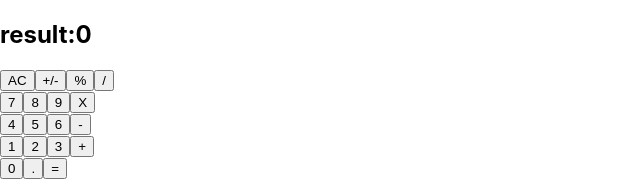
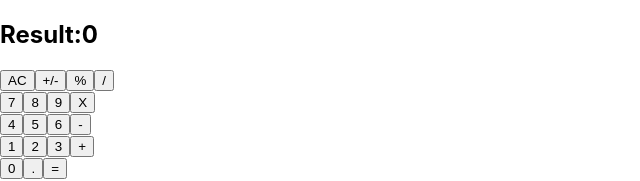
Before and after one commit to FrederickMih/Calculator, a React (Create React App) app: page / in a window 1280 px wide. Shown: the top 181 px of the page, without its empty margins (0-640 px from the left). Built offline with nearby package versions, Linux system fonts and the light colour scheme.

Commit message:
Add handleClick property to each button

```diff
--- a/src/components/ButtonPanel.js
+++ b/src/components/ButtonPanel.js
@@ -1,11 +1,11 @@
-import React from 'react';
-import Button from './Button';
+import React from "react";
+import PropTypes from "prop-types";
+import Button from "./Button";
 
-//
 function ButtonPanel(props) {
   const handleClick = (btnName) => props.clickHandler(btnName);
   return (
-    <div>
+    <>
       <div>
         <Button name="AC" />
         <Button name="+/-" />
@@ -35,8 +35,13 @@ function ButtonPanel(props) {
         <Button name="." />
         <Button name="=" />
       </div>
-    </div>
+    </>
   );
 }
 
+// Passing clickHandler property to each button
+ButtonPanel.prototype = {
+  clickHandler: PropTypes.func.isRequired,
+};
+
 export default ButtonPanel;
--- a/src/components/Display.js
+++ b/src/components/Display.js
@@ -6,7 +6,7 @@ function Display(props) {
   return (
     <div>
       <h2>
-        result:
+        Result:
         {result}
       </h2>
     </div>
```
